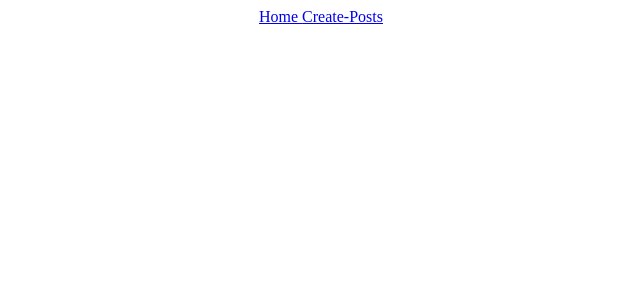
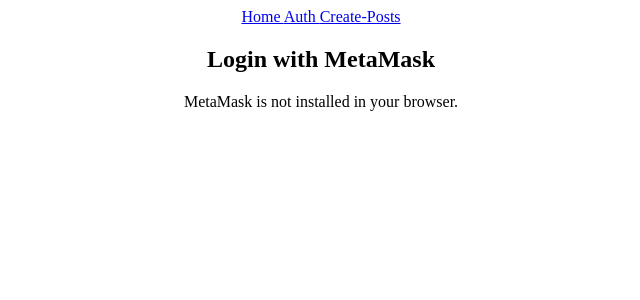
Before and after one commit to DavidASC20/ProofPress, a React (Create React App) app in the folder client/: page /auth in a window 1280 px wide. Before the commit this address had no page. Shown: the top 300 px of the page, without its empty margins (319-959 px from the left). Built offline with nearby package versions, Linux system fonts and the light colour scheme.

Commit message:
pushing to git pull to update

```diff
--- a/client/package.json
+++ b/client/package.json
@@ -12,7 +12,8 @@
     "react-dom": "^18.2.0",
     "react-router-dom": "^6.18.0",
     "react-scripts": "5.0.1",
-    "web-vitals": "^2.1.0"
+    "web-vitals": "^2.1.0",
+    "web3": "^4.2.2"
   },
   "scripts": {
     "start": "react-scripts start",
--- a/client/src/App.js
+++ b/client/src/App.js
@@ -2,6 +2,7 @@
 import { BrowserRouter as Router, Routes, Route } from "react-router-dom";
 
 import { Home } from "./pages/home";
+import { Auth } from "./pages/auth";
 import  { CreatePosts } from "./pages/create_post";
 import { HowTo } from './pages/how_to';
 import { Navbar } from "./components/navbar";
@@ -13,6 +14,7 @@
         <Navbar />
         <Routes>
           <Route path="/" element={<Home />} />
+          <Route path="/auth" element={<Auth />} />
           <Route path="/create-posts" element={< CreatePosts/>} />
           <Route path="/how-to" element={<HowTo/>} />
         </Routes>
--- a/client/src/components/navbar.js
+++ b/client/src/components/navbar.js
@@ -4,6 +4,7 @@
   return(
     <div>
       <Link to="/"> Home </Link>
+      <Link to="/auth"> Auth </Link>
       <Link to="/create-posts"> Create-Posts </Link>
     </div>
   );
--- /dev/null
+++ b/client/src/pages/auth.js
@@ -0,0 +1,62 @@
+import React, { useState, useEffect } from 'react';
+import Web3 from 'web3';
+
+export const Auth = () => {
+  return (
+    <div className="auth">
+      <Login />
+    </div>
+  );
+};
+
+const Login = () => {
+  const [userAddress, setUserAddress] = useState('');
+  const [isMetaMaskInstalled, setIsMetaMaskInstalled] = useState(false);
+
+  useEffect(() => {
+    // Check if MetaMask is installed
+    if (window.ethereum) {
+      setIsMetaMaskInstalled(true);
+    }
+  }, []);
+
+  const connectToMetaMask = async () => {
+    if (isMetaMaskInstalled) {
+      try {
+        await window.ethereum.enable();
+        const web3 = new Web3(window.ethereum);
+        const accounts = await web3.eth.getAccounts();
+        setUserAddress(accounts[0]);
+      } catch (error) {
+        console.error('MetaMask connection error:', error);
+      }
+    } else {
+      console.error('MetaMask not found in your browser.');
+    }
+  }
+
+  const disconnectFromMetaMask = () => {
+    // Clear user-related data or tokens
+    setUserAddress('');
+  }
+
+  return (
+    <div className="login">
+      <h2>Login with MetaMask</h2>
+      {isMetaMaskInstalled ? (
+        <div>
+          {userAddress ? (
+            <div>
+              <button onClick={disconnectFromMetaMask}>Disconnect</button>
+              <p>Connected Ethereum Address: {userAddress}</p>
+            </div>
+          ) : (
+            <button onClick={connectToMetaMask}>Connect to MetaMask</button>
+          )}
+        </div>
+      ) : (
+        <p>MetaMask is not installed in your browser.</p>
+      )}
+    </div>
+  );
+};
--- a/client/src/pages/create_post.js
+++ b/client/src/pages/create_post.js
@@ -1,7 +1,11 @@
 export const CreatePosts = () => {
   return(
-    <div>
-      Create Posts
+    <div className="create_post">
+      <h2> Create Post </h2>
+      <form>
+        <label htmlFor="Topic">  </label>
+        <input type="text" id="name" />
+      </form>
     </div>
   );
 }
```
Also changed, not shown: 2 other files (tests, documents, lock files or other folders).
